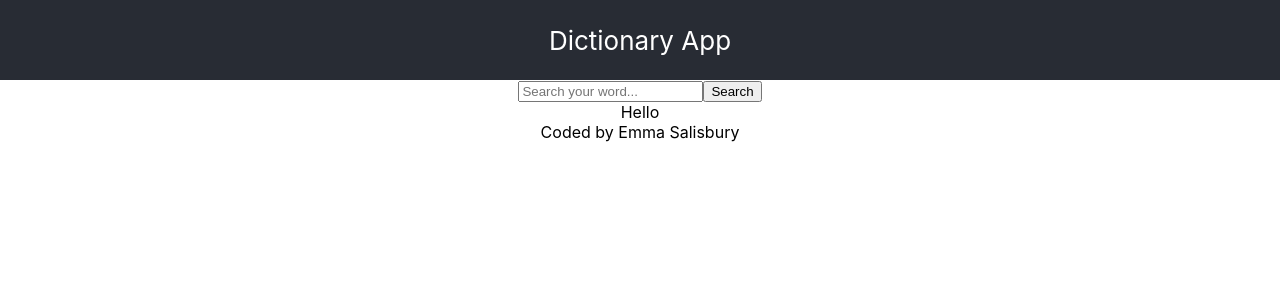
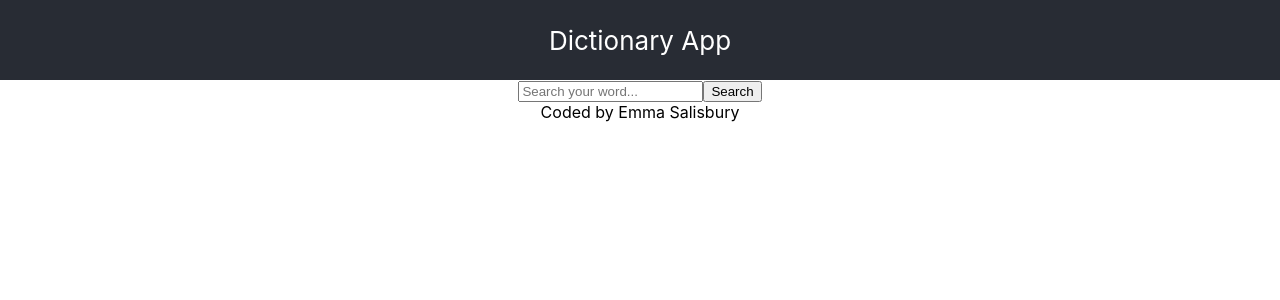
Before and after one commit to emmagsal/dictionary-react-app, a React (Create React App) app: page / in a window 1280 px wide. Shown: the top 300 px of the page. Built offline with nearby package versions, Linux system fonts and the light colour scheme.

Commit message:
corrected code

```diff
--- a/src/Dictionary.js
+++ b/src/Dictionary.js
@@ -6,7 +6,7 @@ import Results from './Results';
 
 export default function Dictionary() {
     let [searchword, setSearchword] = useState("");
-    let [results, setResults] = useState({});
+    let [results, setResults] = useState("");
 function handleResponse(response) {
     console.log(response.data[0]);
     setResults(response.data[0]);
--- a/src/Results.js
+++ b/src/Results.js
@@ -1,9 +1,10 @@
 import React from 'react';
 
 export default function Results(props) {
-console.log(props.results)
-     return (
-        <div>Hello</div>
-    )
-
+console.log(props.results);
+    if (props.results) {
+        return <div className="Results">Hello from Results</div>;
+    } else {
+        return null;
+    }
 }
```
